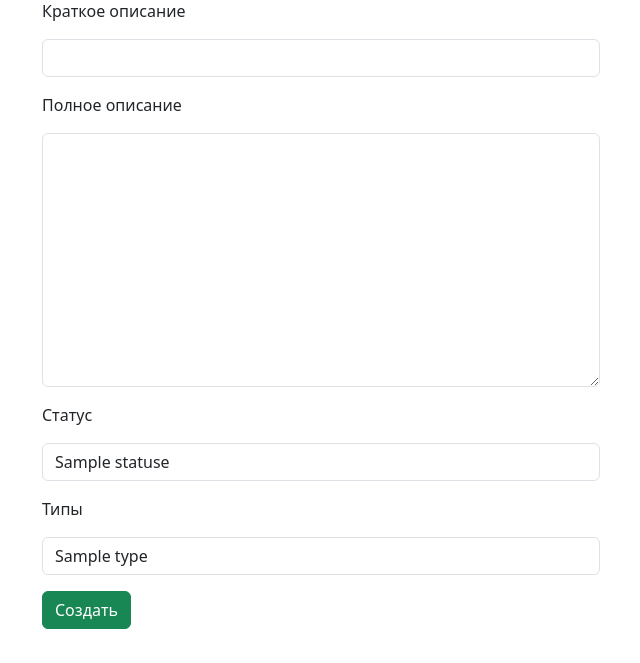
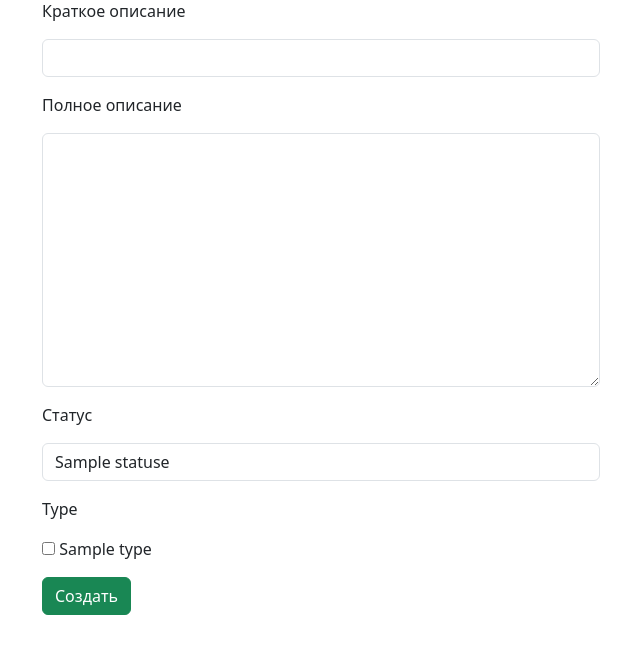
Before and after one commit to Aiigeriim/Tasks, a Django app: page /add-task/ in a window 1280 px wide. Shown: the part 137-800 px from the top of the page, without its empty margins (319-959 px from the left). Run offline with Django 5.2, Linux system fonts and the light colour scheme; tables that the repository leaves empty hold one stand-in row (values such as "Sample post"); parts of the project's set-up code (start-up, migrations or seed data) failed here and were passed over.

Commit message:
исправила ошибку

```diff
--- a/source/webapp/forms.py
+++ b/source/webapp/forms.py
@@ -4,6 +4,11 @@ from webapp.models import Task, TaskType
 
 
 class TaskForm(forms.ModelForm):
+    type = forms.ModelMultipleChoiceField(
+        queryset=TaskType.objects.all(),
+        widget=forms.CheckboxSelectMultiple()
+    )
+
     class Meta:
         model = Task
         fields = ['summary', 'description', 'status', 'type']
@@ -11,15 +16,6 @@ class TaskForm(forms.ModelForm):
             'summary': forms.TextInput(attrs={'class': 'form-control'}),
             'description': forms.Textarea(attrs={'class': 'form-control'}),
             'status': forms.Select(attrs={'class': 'form-control'}),
-            # 'type': forms.ModelChoiceField(queryset=TaskType.objects.all())
-            'type': forms.Select(attrs={'class': 'form-control'})
-            # 'type': forms.FormChoiceField(queryset=TaskType.objects.all(), attrs={'class': 'form-control'})
-            # 'type' : forms.ModelMultipleChoiceField(
-            #     queryset=TaskType.objects.all(),
-            #     required=False,
-            #     widget=forms.CheckboxSelectMultiple(),
-            #     label='Типы'
-        # )
         }
         error_messages = {'summary': {"required": "Пожалуйста, введите название"}}
 
--- a/source/webapp/templates/delete_task.html
+++ b/source/webapp/templates/delete_task.html
@@ -4,7 +4,7 @@
 
     <form method="POST">
      {% csrf_token %}
-    <p>Вы уверены, что хотите удалить задачу {{ task.summary}}?</p>
+    <p>Вы уверены, что хотите удалить задачу {{ task.summary }}?</p>
      <a class="btn btn-success" href="{% url 'index' %}">Отмена</a>
     <button class="btn btn-danger"  type="submit">Да</button>
     </form>
--- a/source/webapp/templates/detail_task.html
+++ b/source/webapp/templates/detail_task.html
@@ -34,7 +34,7 @@
       <li class="list-group-item">Обновлено: {{ task.updated_at }}</li>
   </ul>
     <p> Тип(ы):</p>
-       {% for type in task.types.all %}
+       {% for type in task.type.all %}
        {% if forloop.last %} {{ type }}. {% else %} {{ type }}, {% endif %}
     {% endfor %}
 </div>
--- a/source/webapp/templates/partial/task_form.html
+++ b/source/webapp/templates/partial/task_form.html
@@ -21,31 +21,11 @@
    <p class="text-danger">{{ error }}</p>
 {% endfor %}
 <p>{{ form.status }}</p>
+
 <p><label for="{{ form.type.id_for_label }}">{{ form.type.label }}</label></p>
 {% for error in form.type.errors %}
    <p class="text-danger">{{ error }}</p>
 {% endfor %}
 <p>{{ form.type }}</p>
 
-
-{#<p><label for="{{ form.types.for_label }}">{{ form.types.label }}</label></p>#}
-{#{% for error in form.types.errors %}#}
-{#   <p class="text-danger">{{ error }}</p>#}
-{#{% endfor %}#}
-{#<p>{{ form.types }}</p>#}
-
-
-{#<div class="mb-3">#}
-{#    <label>{{ form.type.label }}</label>#}
-{#    {% for checkbox in form.type %}#}
-{#        <div class="form-check">#}
-{#            {{ checkbox.tag }}#}
-{#            <label class="form-check-label" for="{{ checkbox.id_for_label }}">{{ checkbox.choice_label }}</label>#}
-{#        </div>#}
-{#    {% endfor %}#}
-{#    {% for error in form.type.errors %}#}
-{#        <div class="text-danger">{{ error }}</div>#}
-{#    {% endfor %}#}
-{#</div>#}
-
      <input class="btn btn-success" type="submit" value="{{ btn_text }}"/>
--- a/source/webapp/views.py
+++ b/source/webapp/views.py
@@ -46,7 +46,7 @@ class UpdateTaskView(View):
         form = TaskForm(request.POST, instance=task)
         if form.is_valid():
             task = form.save()
-            task.types.set(form.cleaned_data['type'])
+            task.type.set(form.cleaned_data['type'])
             return redirect('detail_task', pk=task.pk)
         else:
             return render(request, 'update_task.html', {'form': form})
```
